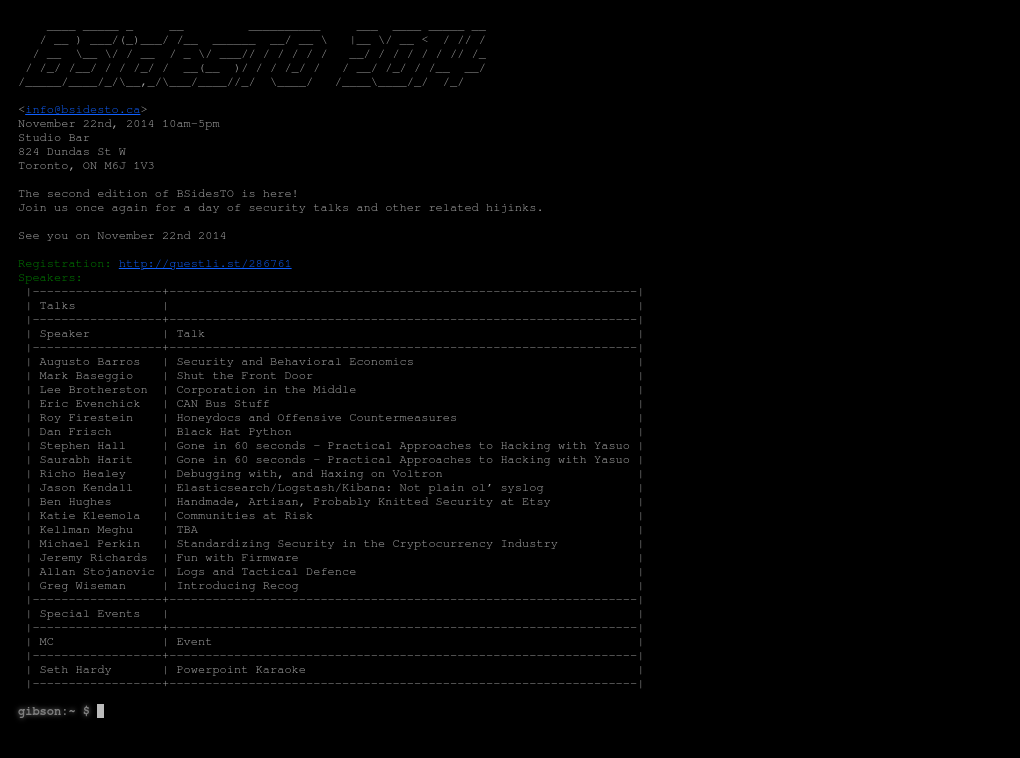
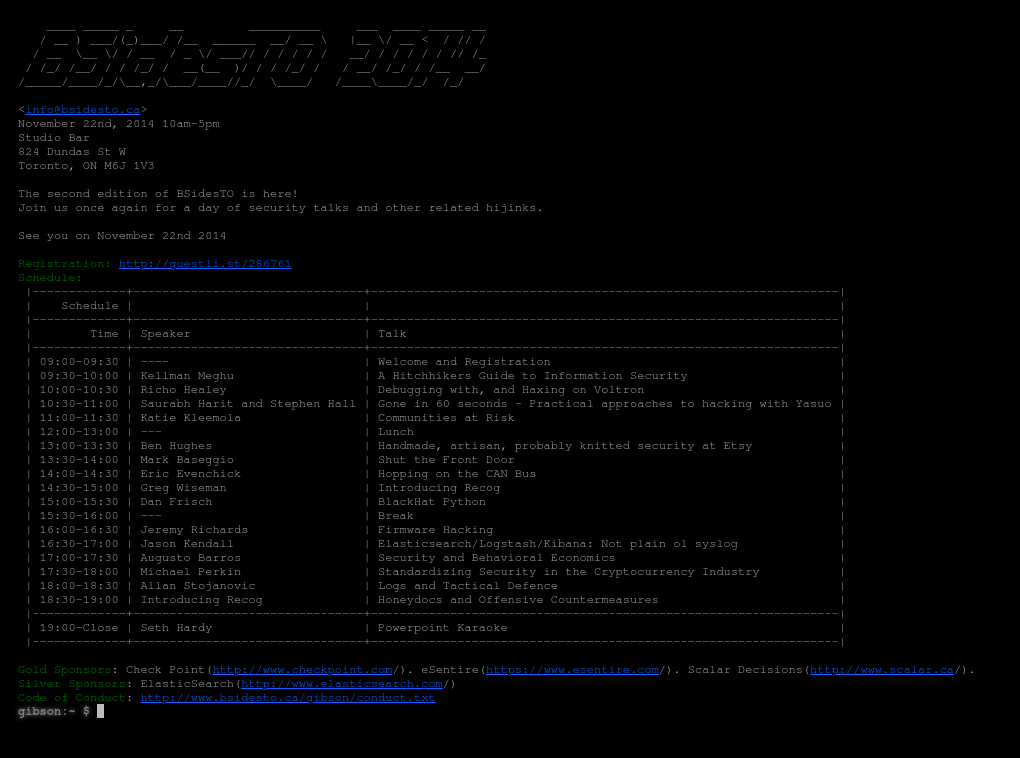
Before and after one commit to bsidesto/bsidesto.github.io, a plain HTML site: page index.html in a window 1280 px wide. Shown: the whole page, without its empty margins (0-1020 px from the left). Drawn offline with Linux system fonts and the light colour scheme.

Commit message:
Schedule and sponsors are up

```diff
--- a/index.html
+++ b/index.html
@@ -8,39 +8,34 @@
         <script src="js/jquery.terminal-min.js"></script>
         <link href="css/jquery.terminal.css" rel="stylesheet"/>
         <script>
+	        var schedule = " \
+|-------------+--------------------------------+-----------------------------------------------------------------| \n \
+|    Schedule |                                |                                                                 | \n \
+|-------------+--------------------------------+-----------------------------------------------------------------| \n \
+|        Time | Speaker                        | Talk                                                            | \n \
+|-------------+--------------------------------+-----------------------------------------------------------------| \n \
+| 09:00-09:30 | ----                           | Welcome and Registration                                        | \n \
+| 09:30-10:00 | Kellman Meghu                  | A Hitchhikers Guide to Information Security                     | \n \
+| 10:00-10:30 | Richo Healey                   | Debugging with, and Haxing on Voltron                           | \n \
+| 10:30-11:00 | Saurabh Harit and Stephen Hall | Gone in 60 seconds - Practical approaches to hacking with Yasuo | \n \
+| 11:00-11:30 | Katie Kleemola                 | Communities at Risk                                             | \n \
+| 12:00-13:00 | ---                            | Lunch                                                           | \n \
+| 13:00-13:30 | Ben Hughes                     | Handmade, artisan, probably knitted security at Etsy            | \n \
+| 13:30-14:00 | Mark Baseggio                  | Shut the Front Door                                             | \n \
+| 14:00-14:30 | Eric Evenchick                 | Hopping on the CAN Bus                                          | \n \
+| 14:30-15:00 | Greg Wiseman                   | Introducing Recog                                               | \n \
+| 15:00-15:30 | Dan Frisch                     | BlackHat Python                                                 | \n \
+| 15:30-16:00 | ---                            | Break                                                           | \n \
+| 16:00-16:30 | Jeremy Richards                | Firmware Hacking                                                | \n \
+| 16:30-17:00 | Jason Kendall                  | Elasticsearch/Logstash/Kibana: Not plain ol syslog              | \n \
+| 17:00-17:30 | Augusto Barros                 | Security and Behavioral Economics                               | \n \
+| 17:30-18:00 | Michael Perkin                 | Standardizing Security in the Cryptocurrency Industry           | \n \
+| 18:00-18:30 | Allan Stojanovic               | Logs and Tactical Defence                                       | \n \
+| 18:30-19:00 | Introducing Recog              | Honeydocs and Offensive Countermeasures                         | \n \
+|-------------+--------------------------------+-----------------------------------------------------------------| \n \
+| 19:00-Close | Seth Hardy                     | Powerpoint Karaoke                                              | \n \
+|-------------+--------------------------------+-----------------------------------------------------------------| \n"
 
-
-
-        var speakers = " \
-|------------------+-----------------------------------------------------------------|\n \
-| Talks            |                                                                 |\n \
-|------------------+-----------------------------------------------------------------|\n \
-| Speaker          | Talk                                                            |\n \
-|------------------+-----------------------------------------------------------------|\n \
-| Augusto Barros   | Security and Behavioral Economics                               |\n \
-| Mark Baseggio    | Shut the Front Door                                             |\n \
-| Lee Brotherston  | Corporation in the Middle                                       |\n \
-| Eric Evenchick   | CAN Bus Stuff                                                   |\n \
-| Roy Firestein    | Honeydocs and Offensive Countermeasures                         |\n \
-| Dan Frisch       | Black Hat Python                                                |\n \
-| Stephen Hall     | Gone in 60 seconds - Practical Approaches to Hacking with Yasuo |\n \
-| Saurabh Harit    | Gone in 60 seconds - Practical Approaches to Hacking with Yasuo |\n \
-| Richo Healey     | Debugging with, and Haxing on Voltron                           |\n \
-| Jason Kendall    | Elasticsearch/Logstash/Kibana: Not plain ol’ syslog             |\n \
-| Ben Hughes       | Handmade, Artisan, Probably Knitted Security at Etsy            |\n \
-| Katie Kleemola   | Communities at Risk                                             |\n \
-| Kellman Meghu    | TBA                                                             |\n \
-| Michael Perkin   | Standardizing Security in the Cryptocurrency Industry           |\n \
-| Jeremy Richards  | Fun with Firmware                                               |\n \
-| Allan Stojanovic | Logs and Tactical Defence                                       |\n \
-| Greg Wiseman     | Introducing Recog                                               |\n \
-|------------------+-----------------------------------------------------------------|\n \
-| Special Events   |                                                                 |\n \
-|------------------+-----------------------------------------------------------------|\n \
-| MC               | Event                                                           |\n \
-|------------------+-----------------------------------------------------------------|\n \
-| Seth Hardy       | Powerpoint Karaoke                                              |\n \
-|------------------+-----------------------------------------------------------------|\n"
 
          var logo ="    ____ _____ _     __         __________     ___  ____ _____ __\n   / __ ) ___/(_)___/ /__  ______  __/ __ \\   |__ \\/ __ <  / // /\n  / __  \\__ \\/ / __  / _ \\/ ___// / / / / /   __/ / / / / / // /_\n / /_/ /__/ / / /_/ /  __(__  )/ / / /_/ /   / __/ /_/ / /__  __/\n/_____/____/_/\\__,_/\\___/____//_/  \\____/   /____\\____/_/  /_/   \n                                                                 \n"
 
@@ -48,9 +43,9 @@
                       "about.txt":"The second edition of BSidesTO is coming!\nJoin us once again for a day of security talks and other related hijinks.\n\nThis year we'll dropping knowledge and being a community on November 22nd 2014",
                       "cfp.txt":"the CFP is now closed. Submission details _were_ in http://www.bsidesto.ca/gibson/speak.txt",
 		      "conduct.txt":"The code of conduct is at http://www.bsidesto.ca/gibson/conduct.txt",
-                      "speakers.txt": speakers,
+                      "schedule.txt": schedule,
                       "registration.txt":"Register at http://guestli.st/286761",
-                      "sponsors.txt":"Want to be a sponsor? Please email us at info@bsidesto.ca",
+                      "sponsors.txt":"Gold: Check Point. eSentire. Check Point.\nSilver: ElasticSearch.",
                       "venue.txt":"November 22nd, 2014 10am-5pm\nStudio Bar\n824 Dundas St W\nToronto, ON M6J 1V3",
 				  	  "password.txt":"access denied (file owned by root)",};
 
@@ -174,7 +169,9 @@
                  }
              }, { prompt: prompter, greetings:logo + "<info@bsidesto.ca>\nNovember 22nd, 2014 10am-5pm\nStudio Bar\n824 Dundas St W\nToronto, ON M6J 1V3\n\n"
                                                    + "The second edition of BSidesTO is here!\nJoin us once again for a day of security talks and other related hijinks.\n\n"
-                                                   + "See you on November 22nd 2014\n\n[[;green;]Registration:] http://guestli.st/286761\n[[;green;]Speakers:]\n" + speakers, completion:true, checkArity:false});
+                                                   + "See you on November 22nd 2014\n\n[[;green;]Registration:] http://guestli.st/286761\n[[;green;]Schedule:]\n" + schedule
+                                                   + "\n[[;green;]Gold Sponsors]: Check Point(http://www.checkpoint.com/). eSentire(https://www.esentire.com/). Scalar Decisions(http://www.scalar.ca/).\n[[;green;]Silver Sponsors]: ElasticSearch(http://www.elasticsearch.com/)"
+                                                   + "\n[[;green;]Code of Conduct]: http://www.bsidesto.ca/gibson/conduct.txt",  completion:true, checkArity:false});
 
          });
         </script>
```
Also changed, not shown: gibson/schedule.txt (added), gibson/speakers.txt (deleted).
